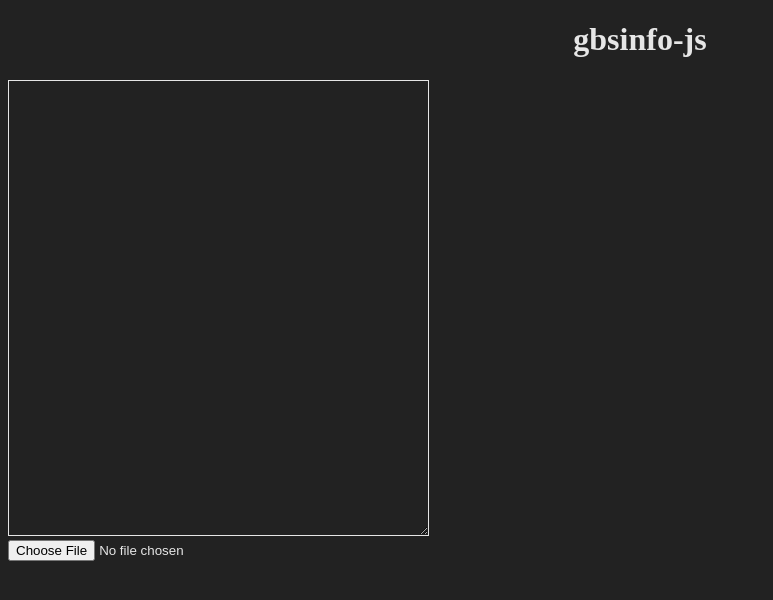
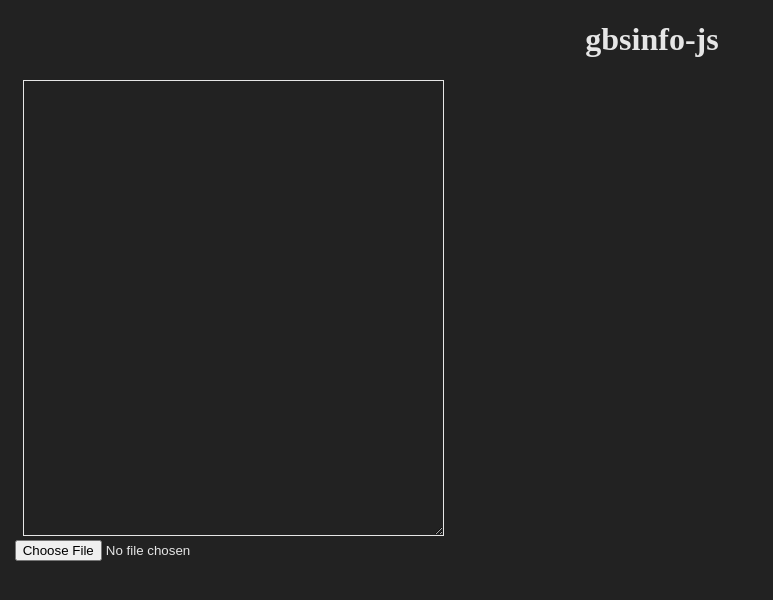
Before and after one commit to ullenius/gbsinfo-js, a plain HTML site: page index.html in a window 1280 px wide. Shown: the whole page, without its empty margins (0-773 px from the left). Drawn offline with Linux system fonts and the light colour scheme.

Commit message:
Minor. CSS left-margin

```diff
--- a/styles.css
+++ b/styles.css
@@ -1,5 +1,6 @@
 .dark,
 .dark * {
+        margin-left: 0.5em;
         background-color: #222;
             color: #e6e6e6;
                 border-color: #e6e6e6;
```
